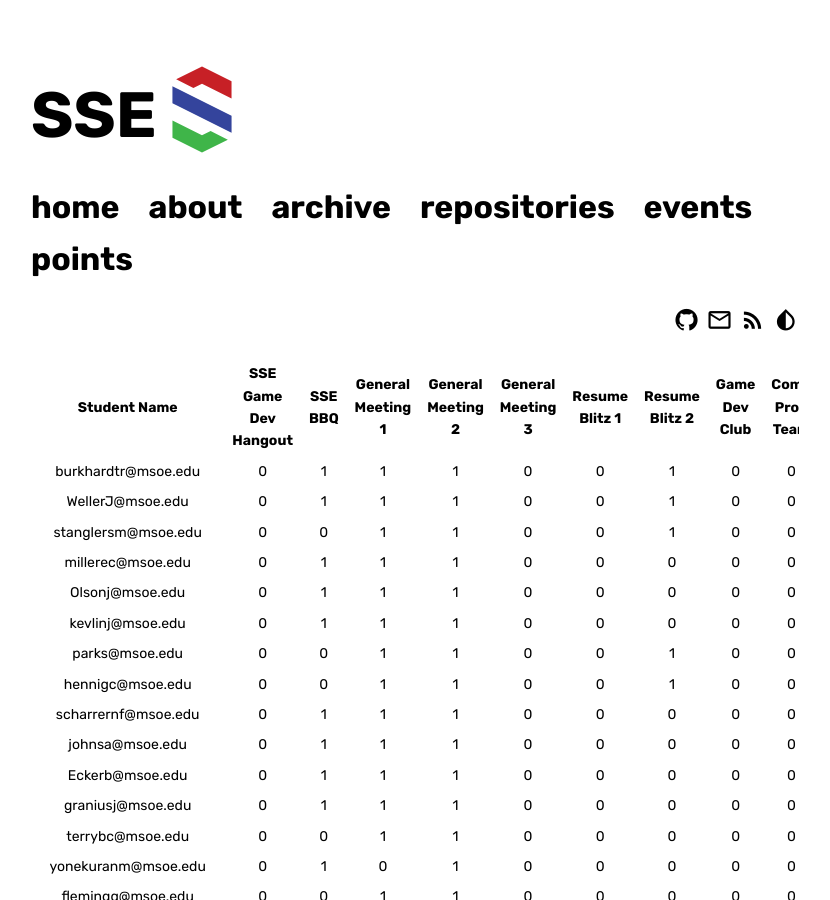
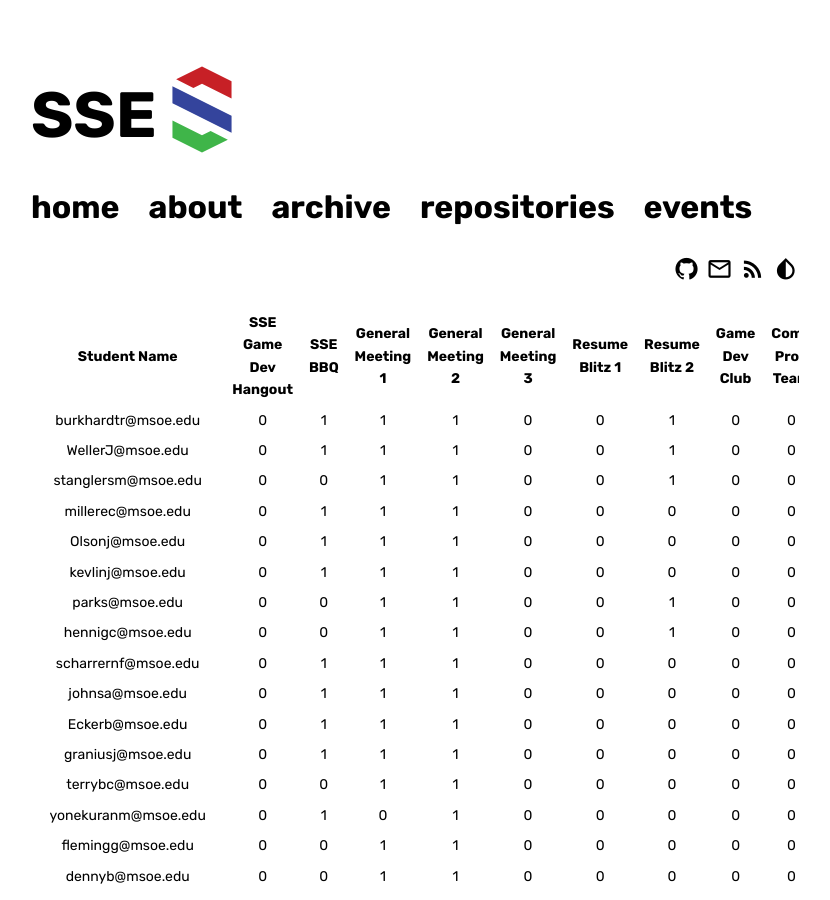
Before and after one commit to msoe-sse/msoe-sse.github.io, a Jekyll site: the page built from _events/PointTotals.html, in a window 1280 px wide and 900 px high. Shown: the whole window, without its empty margins (225-1055 px from the left). Built offline with Jekyll 4.4.1, drawn with Linux system fonts in a browser that asks for light colours; some web fonts are replaced.

Commit message:
Moved the points link to appear under events in the header bar

```diff
--- a/_points/PointTotals.html
+++ b/_events/PointTotals.html
@@ -1,7 +1,7 @@
 ---
 layout: page
 title: SSE Point Totals
-permalink: /points
+permalink: /events/points
 ---
 
 <div class="desktop">{% include points/PointTotalsDesktop.html %}</div>
--- a/_includes/main/header.html
+++ b/_includes/main/header.html
@@ -21,8 +21,12 @@
             </div>
             <a class="navigation-bar_link" href="{{ '/archive' | prepend: site.baseurl }}">archive</a>
             <a class="navigation-bar_link" href="{{ '/repositories' | prepend: site.baseurl }}">repositories</a>
-            <a class="navigation-bar_link" href="{{ '/events' | prepend: site.baseurl }}">events</a>
-            <a class="navigation-bar_link" href="{{ '/points' | prepend: site.baseurl}}">points</a>
+            <div class="dropdown-wrapper">
+              <a class="navigation-bar_link" href="{{ '/events' | prepend: site.baseurl }}">events</a>
+              <div class="dropdown-menu-content">
+                <a class="navigation-bar_link" href="{{ '/events/points' | prepend: site.baseurl}}">points</a>
+              </div>
+            </div>
           </div>
         </div>
       </div>
```
